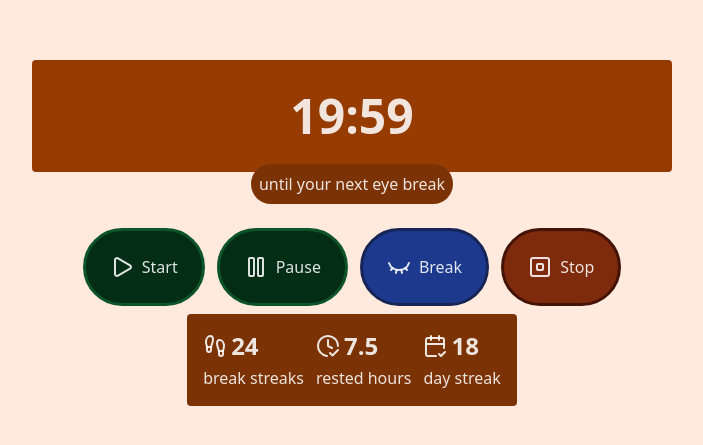
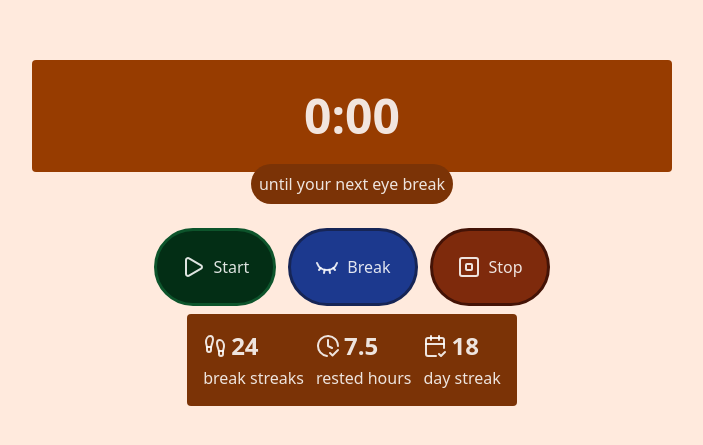
Before and after one commit to normalperson543/twentytwentytwenty, a React (Vite) app: page / in a window 1280 px wide. Shown: the part 167-612 px from the top of the page, without its empty margins (288-991 px from the left). Built offline with nearby package versions, Linux system fonts and the light colour scheme.

Commit message:
the timer works???

```diff
--- a/src/App.tsx
+++ b/src/App.tsx
@@ -1,60 +1,113 @@
-import { CalendarCheck2Icon, ClockCheckIcon, EyeClosedIcon, FootprintsIcon, PauseIcon, PlayIcon, SquareStopIcon } from "lucide-react";
-import { useEffect, useState } from "react";
+import {
+  CalendarCheck2Icon,
+  ClockCheckIcon,
+  EyeClosedIcon,
+  FootprintsIcon,
+  PauseIcon,
+  PlayIcon,
+  SquareStopIcon,
+} from "lucide-react";
+import { useEffect, useRef, useState } from "react";
 
 function App() {
-  let lsBreakStreaks = localStorage.getItem("breakStreaks")
-  let lsDayStreaks = localStorage.getItem("dayStreaks")
+  let lsBreakStreaks = localStorage.getItem("breakStreaks");
+  let lsDayStreaks = localStorage.getItem("dayStreaks");
 
   if (!lsBreakStreaks) {
-    localStorage.setItem("breakStreaks", "0")
-    lsBreakStreaks = "0"
+    localStorage.setItem("breakStreaks", "0");
+    lsBreakStreaks = "0";
   }
   if (!lsDayStreaks) {
-    localStorage.setItem("dayStreaks", "0")
-    lsDayStreaks = "0"
+    localStorage.setItem("dayStreaks", "0");
+    lsDayStreaks = "0";
   }
 
-  const [breakStreaks, setBreakStreaks] = useState(Number(lsBreakStreaks))
-  const [dayStreaks, setDayStreaks] = useState(Number(lsDayStreaks))
-  const [started, setStarted] = useState(false)
+  const [breakStreaks, setBreakStreaks] = useState(Number(lsBreakStreaks));
+  const [dayStreaks, setDayStreaks] = useState(Number(lsDayStreaks));
+  const [started, setStarted] = useState(false);
 
-  const [timeStart, setTimeStart] = useState<number>();
-  const [timeRemaining, setTimeRemaining] = useState(0)
+  const timeStart = useRef<number>(0);
+  const [timeRemaining, setTimeRemaining] = useState(0);
+  const [breakStarted, setBreakStarted] = useState(false);
+
+  const intervalId = useRef(0);
 
   function startTimer() {
-    setTimeStart(Date.now())
-    setStarted(true)
+    stopTimers();
+    timeStart.current = Date.now();
+    setStarted(true);
+    intervalId.current = setInterval(() => {
+      console.log(
+        `${Math.floor(timeRemaining / 60000)}:${String(
+          Math.floor((timeRemaining % 60000) / 60000)
+        ).padStart(2, "0")}`
+      );
+      if (timeStart.current + 1200000 - Date.now() <= 0) {
+        setTimeRemaining(0);
+        startBreak();
+        console.log("starting break")
+      } else {
+        console.log(Date.now());
+        console.log(timeStart.current);
+        setTimeRemaining(timeStart.current + 1200000 - Date.now());
+      }
+    }, 100);
   }
 
-  useEffect(() => {
-    setInterval(() => {
-      setTimeReaminig(Date.now() - timeStart)
+  function startBreak() {
+    console.log("Bnreak");
+    stopTimers();
+    timeStart.current = Date.now();
+    setBreakStarted(true);
+    intervalId.current = setInterval(() => {
+      if (timeStart.current + 20000 - Date.now()) {
+        setTimeRemaining(0);
+        startTimer();
+      } else {
+        setTimeRemaining(Date.now() - timeStart.current);
+      }
+    }, 100);
+  }
 
-    }, 100)
-  }, [timeStart])
+  function stopTimers() {
+    clearInterval(intervalId.current);
+  }
   return (
     <div className="w-full h-full">
       <div className="flex flex-col gap-2 items-center justify-center h-full w-full">
         <div className="bg-amber-800 w-1/2 p-8 rounded-sm text-center font-bold text-5xl">
-          19:59
+          {Math.floor(timeRemaining / 60000)}:
+          {String(Math.floor((timeRemaining % 60000) / 1000)).padStart(2, "0")}
         </div>
         <div className="bg-amber-900 items-center justify-center flex flex-col text-center p-2 rounded-full relative -top-4">
           <p>until your next eye break</p>
         </div>
         <div className="flex flex-row gap-3">
-          <button className="bg-green-950 rounded-full p-6 flex flex-row gap-2 border-green-900 border-3 border-solid hover:bg-green-900">
-            <PlayIcon width={24} height={24} />
-            <p>Start</p>
-          </button>
-          <button className="bg-green-950 rounded-full p-6 flex flex-row gap-2 border-green-900 border-3 border-solid hover:bg-green-900">
-            <PauseIcon width={24} height={24} />
-            <p>Pause</p>
-          </button>
-          <button className="bg-blue-900 rounded-full p-6 flex flex-row gap-2 border-blue-950 border-3 border-solid">
+          {started ? (
+            <button className="bg-green-950 rounded-full p-6 flex flex-row gap-2 border-green-900 border-3 border-solid hover:bg-green-900">
+              <PauseIcon width={24} height={24} />
+              <p>Pause</p>
+            </button>
+          ) : (
+            <button
+              onClick={startTimer}
+              className="bg-green-950 rounded-full p-6 flex flex-row gap-2 border-green-900 border-3 border-solid hover:bg-green-900"
+            >
+              <PlayIcon width={24} height={24} />
+              <p>Start</p>
+            </button>
+          )}
+          <button
+            onClick={startBreak}
+            className="bg-blue-900 rounded-full p-6 flex flex-row gap-2 border-blue-950 border-3 border-solid"
+          >
             <EyeClosedIcon width={24} height={24} />
             <p>Break</p>
           </button>
-          <button className="bg-orange-900 rounded-full p-6 flex flex-row gap-2 border-orange-950 border-3 border-solid">
+          <button
+            onClick={stopTimers}
+            className="bg-orange-900 rounded-full p-6 flex flex-row gap-2 border-orange-950 border-3 border-solid"
+          >
             <SquareStopIcon width={24} height={24} />
             <p>Stop</p>
           </button>
```
